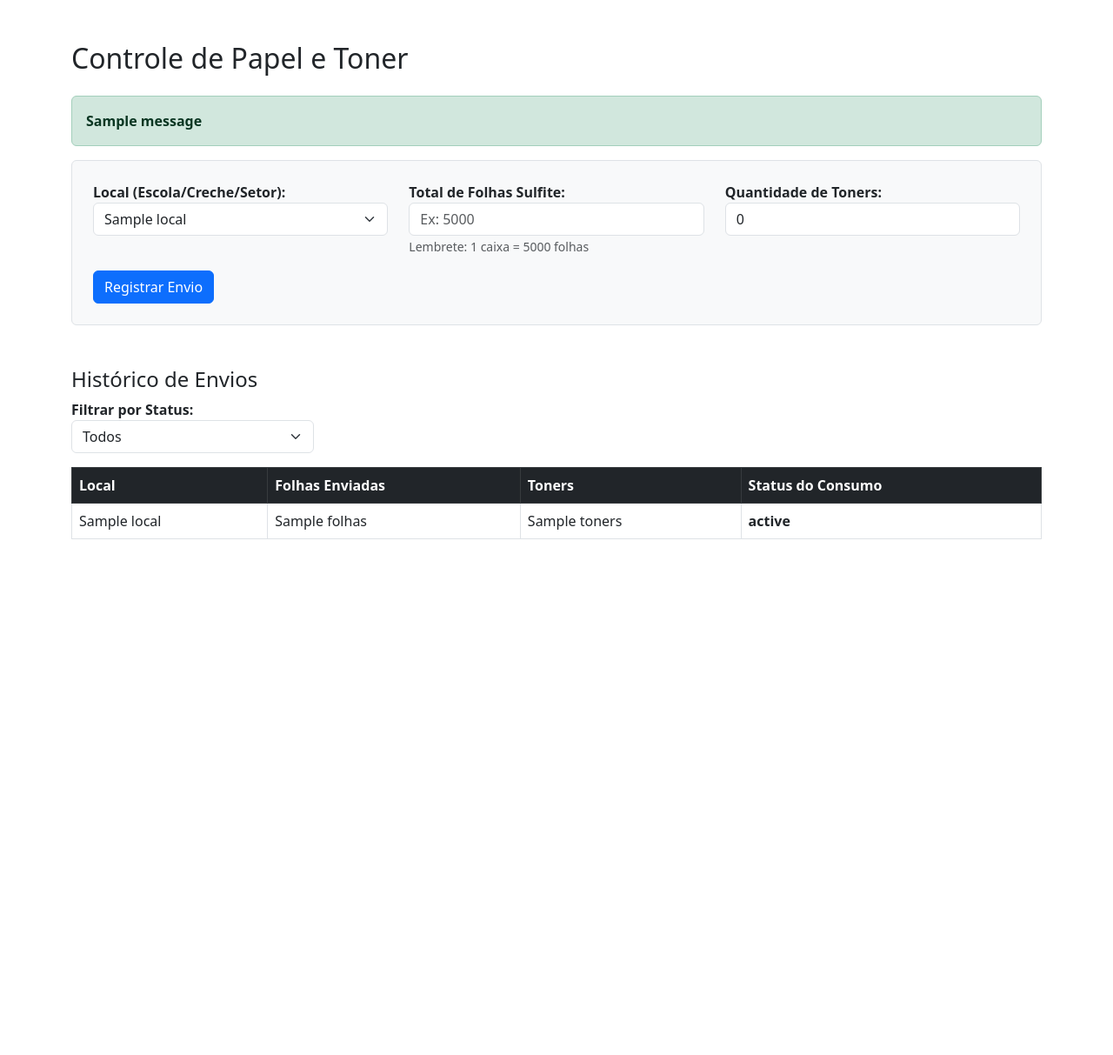
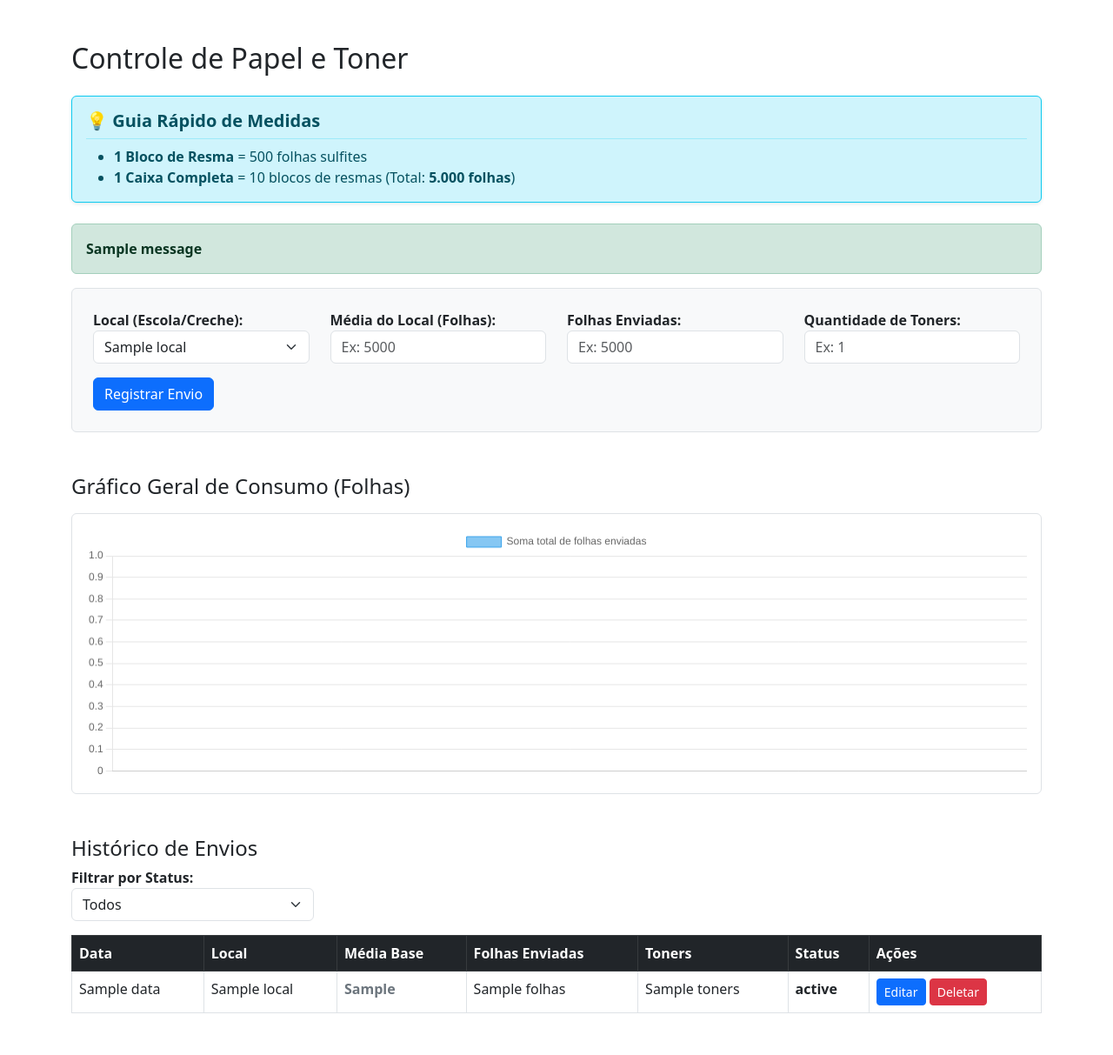
Before and after one commit to gabrielfelipetrabalho2-coder/sistema-controle-insumos-tectoner-epitacio, a Flask app: template templates/index.html in a window 1280 px wide. Shown: the whole page at 87% size. Before the commit the page ends 620 px from the top, so only its background shows below. Run offline with Flask 3, Linux system fonts and the light colour scheme; the template is opened without the code that fills it: most values are stand-ins (such as "Sample title", 1, 10 or a date in 2020); one stand-in notice (Sample message) is shown.

Commit message:
Atualização v2: Bloqueio de valores zerados/negativos, nova entrada de Média de Referência por setor com cálculo de status dinâmico (Verde/Amarelo/Vermelho), registro automático de data e hora, gráfico de barras com Chart.js, funções de Editar e Deletar envios, e painel de conversão de medidas (resmas/caixas).

```diff
--- a/app.py
+++ b/app.py
@@ -1,69 +1,110 @@
 from flask import Flask, render_template, request, redirect, flash
 import firebase_admin
 from firebase_admin import credentials, db
+from datetime import datetime
 
 app = Flask(__name__)
 app.secret_key = 'chave_secreta_super_segura'
 
-# Inicializa o Firebase (verifica se já não foi inicializado antes)
+# Inicializa o Firebase
 cred = credentials.Certificate("firebase-key.json")
 if not firebase_admin._apps:
     firebase_admin.initialize_app(cred, {'databaseURL': 'https://scitectoner-default-rtdb.firebaseio.com/'})
 
 @app.route('/')
 def index():
-    # Puxa os dados do banco
     locais_ref = db.reference('locais_prefeitura').get() or {}
     envios_ref = db.reference('envios').get() or {}
 
     lista_locais = [val['nome'] for key, val in locais_ref.items()]
 
     historico = []
+    dados_grafico = {}
+
     for key, val in envios_ref.items():
+        val['id'] = key
         folhas = int(val['folhas'])
-        media = int(val['media_aplicada'])
+        # Agora a média é lida do banco, com base no que você digitou no cadastro
+        media = int(val.get('media_aplicada', 5000))
 
-        # Regra das mensagens de alerta por cores
+        if 'data' not in val:
+            val['data'] = 'Data não registrada'
+
         if folhas > media:
-            val['cor'] = 'danger' # Vermelho
+            val['cor'] = 'danger'
             val['status'] = 'Acima da Média'
         elif folhas == media:
-            val['cor'] = 'warning' # Amarelo
+            val['cor'] = 'warning'
             val['status'] = 'Na Média'
         else:
-            val['cor'] = 'success' # Verde
+            val['cor'] = 'success'
             val['status'] = 'Abaixo da Média'
 
         historico.append(val)
 
-    return render_template('index.html', locais=sorted(lista_locais), historico=historico)
+        local_nome = val['local']
+        if local_nome in dados_grafico:
+            dados_grafico[local_nome] += folhas
+        else:
+            dados_grafico[local_nome] = folhas
+
+    historico.reverse()
+    return render_template('index.html', locais=sorted(lista_locais), historico=historico, dados_grafico=dados_grafico)
 
 @app.route('/registrar', methods=['POST'])
 def registrar():
     local = request.form['local']
+    media = int(request.form['media'])
     folhas = int(request.form['folhas'])
     toners = int(request.form['toners'])
 
-    # Média estipulada (1 caixa = 10 blocos de resmas)
-    media_estipulada = 5000
+    # Validação Back-end: bloqueia 0 e números negativos
+    if folhas <= 0 or toners <= 0 or media <= 0:
+        flash('Erro: Não é possível enviar 0 caixas. Os valores devem ser maiores que zero!', 'danger')
+        return redirect('/')
 
-    # Salva o novo envio de insumos no banco de dados
+    data_atual = datetime.now().strftime('%d/%m/%Y %H:%M')
+
     db.reference('envios').push({
         'local': local,
         'folhas': folhas,
         'toners': toners,
-        'media_aplicada': media_estipulada
+        'media_aplicada': media,
+        'data': data_atual
     })
 
-    # Gera a mensagem que vai aparecer na tela
-    if folhas > media_estipulada:
-        flash(f'ALERTA: Foram enviadas {folhas} folhas para "{local}", ultrapassando o limite médio!', 'danger')
-    elif folhas == media_estipulada:
-        flash(f'Atenção: O envio para "{local}" atingiu exatamente o limite médio.', 'warning')
+    flash(f'Sucesso: Envio para "{local}" registrado na data {data_atual}.', 'success')
+    return redirect('/')
+
+@app.route('/deletar/<id>')
+def deletar(id):
+    db.reference('envios').child(id).delete()
+    flash('Registro deletado com sucesso!', 'success')
+    return redirect('/')
+
+@app.route('/editar/<id>', methods=['GET', 'POST'])
+def editar(id):
+    if request.method == 'POST':
+        media = int(request.form['media'])
+        folhas = int(request.form['folhas'])
+        toners = int(request.form['toners'])
+
+        # Bloqueia 0 e negativos também na edição
+        if folhas <= 0 or toners <= 0 or media <= 0:
+            flash('Erro: Valores iguais ou menores que zero não são permitidos!', 'danger')
+            return redirect(f'/editar/{id}')
+
+        db.reference('envios').child(id).update({
+            'media_aplicada': media,
+            'folhas': folhas,
+            'toners': toners
+        })
+        flash('Registro atualizado com sucesso!', 'success')
+        return redirect('/')
+
     else:
-        flash(f'Sucesso: Envio para "{local}" registrado. Consumo dentro do padrão.', 'success')
-
-    return redirect('/')
+        registro = db.reference('envios').child(id).get()
+        return render_template('editar.html', registro=registro, id=id)
 
 if __name__ == '__main__':
     app.run(debug=True)
--- a/templates/index.html
+++ b/templates/index.html
@@ -5,13 +5,23 @@
     <meta charset="UTF-8">
     <title>Controle de Insumos - Prefeitura</title>
     <link href="https://cdn.jsdelivr.net/npm/bootstrap@5.3.0/dist/css/bootstrap.min.css" rel="stylesheet">
+    <script src="https://cdn.jsdelivr.net/npm/chart.js"></script>
 </head>
 
-<body class="container mt-5">
+<body class="container mt-5 mb-5">
 
     <h2 class="mb-4">Controle de Papel e Toner</h2>
 
-    <!-- Mensagens de Alerta -->
+    <!-- Menu Informativo / Guia de Conversão -->
+    <div class="alert alert-info border-info shadow-sm mb-4" role="alert">
+        <h5 class="alert-heading fw-bold mb-2">💡 Guia Rápido de Medidas</h5>
+        <hr class="mt-1 mb-2 border-info">
+        <ul class="mb-0">
+            <li><strong>1 Bloco de Resma</strong> = 500 folhas sulfites</li>
+            <li><strong>1 Caixa Completa</strong> = 10 blocos de resmas (Total: <strong>5.000 folhas</strong>)</li>
+        </ul>
+    </div>
+
     {% with messages = get_flashed_messages(with_categories=true) %}
     {% if messages %}
     {% for category, message in messages %}
@@ -22,31 +32,41 @@
     {% endif %}
     {% endwith %}
 
-    <!-- Formulário de Lançamento -->
     <form action="/registrar" method="POST" class="mb-5 border p-4 rounded bg-light">
         <div class="row">
-            <div class="col-md-4">
-                <label class="fw-bold">Local (Escola/Creche/Setor):</label>
+            <div class="col-md-3">
+                <label class="fw-bold">Local (Escola/Creche):</label>
                 <select name="local" class="form-select" required>
                     {% for local in locais %}
                     <option value="{{ local }}">{{ local }}</option>
                     {% endfor %}
                 </select>
             </div>
-            <div class="col-md-4">
-                <label class="fw-bold">Total de Folhas Sulfite:</label>
-                <input type="number" name="folhas" class="form-control" required placeholder="Ex: 5000">
-                <small class="text-muted">Lembrete: 1 caixa = 5000 folhas</small>
+            <div class="col-md-3">
+                <label class="fw-bold">Média do Local (Folhas):</label>
+                <input type="number" name="media" class="form-control" required placeholder="Ex: 5000" min="1">
             </div>
-            <div class="col-md-4">
+            <div class="col-md-3">
+                <label class="fw-bold">Folhas Enviadas:</label>
+                <input type="number" name="folhas" class="form-control" required placeholder="Ex: 5000" min="1">
+            </div>
+            <div class="col-md-3">
                 <label class="fw-bold">Quantidade de Toners:</label>
-                <input type="number" name="toners" class="form-control" required value="0">
+                <input type="number" name="toners" class="form-control" required placeholder="Ex: 1" min="1">
             </div>
         </div>
         <button type="submit" class="btn btn-primary mt-3">Registrar Envio</button>
     </form>
 
-    <!-- Tabela com Filtro de Cores -->
+    <div class="row mb-5">
+        <div class="col-md-12">
+            <h4 class="mb-3">Gráfico Geral de Consumo (Folhas)</h4>
+            <div class="border p-3 rounded" style="background-color: white;">
+                <canvas id="graficoConsumo" height="80"></canvas>
+            </div>
+        </div>
+    </div>
+
     <h4>Histórico de Envios</h4>
     <div class="mb-3 w-25">
         <label class="fw-bold">Filtrar por Status:</label>
@@ -61,19 +81,29 @@
     <table class="table table-bordered">
         <thead class="table-dark">
             <tr>
+                <th>Data</th>
                 <th>Local</th>
+                <th>Média Base</th>
                 <th>Folhas Enviadas</th>
                 <th>Toners</th>
-                <th>Status do Consumo</th>
+                <th>Status</th>
+                <th>Ações</th>
             </tr>
         </thead>
         <tbody id="tabelaDados">
             {% for item in historico %}
             <tr class="table-{{ item.cor }}">
+                <td>{{ item.data }}</td>
                 <td>{{ item.local }}</td>
+                <td class="fw-bold text-secondary">{{ item.media_aplicada }}</td>
                 <td>{{ item.folhas }}</td>
                 <td>{{ item.toners }}</td>
                 <td class="fw-bold">{{ item.status }}</td>
+                <td>
+                    <a href="/editar/{{ item.id }}" class="btn btn-sm btn-primary">Editar</a>
+                    <a href="/deletar/{{ item.id }}" class="btn btn-sm btn-danger"
+                        onclick="return confirm('Tem certeza que deseja apagar esse registro?')">Deletar</a>
+                </td>
             </tr>
             {% endfor %}
         </tbody>
@@ -92,6 +122,24 @@
                 }
             }
         }
+
+        var ctx = document.getElementById('graficoConsumo').getContext('2d');
+        var dados = {{ dados_grafico | tojson | safe }};
+
+        new Chart(ctx, {
+            type: 'bar',
+            data: {
+                labels: Object.keys(dados),
+                datasets: [{
+                    label: 'Soma total de folhas enviadas',
+                    data: Object.values(dados),
+                    backgroundColor: 'rgba(54, 162, 235, 0.6)',
+                    borderColor: 'rgba(54, 162, 235, 1)',
+                    borderWidth: 1
+                }]
+            },
+            options: { responsive: true, scales: { y: { beginAtZero: true } } }
+        });
     </script>
 </body>
 
```
Also changed, not shown: templates/editar.html (added, +44 -0 lines).
